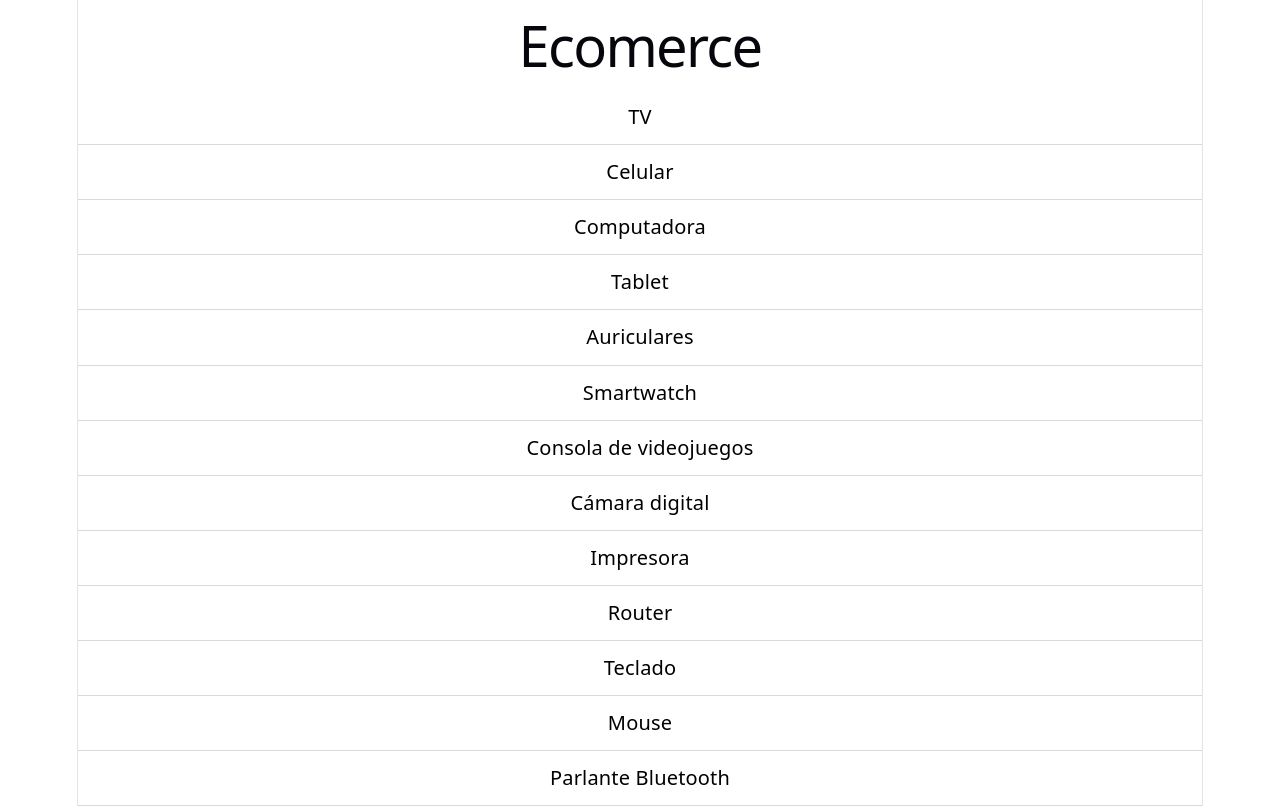
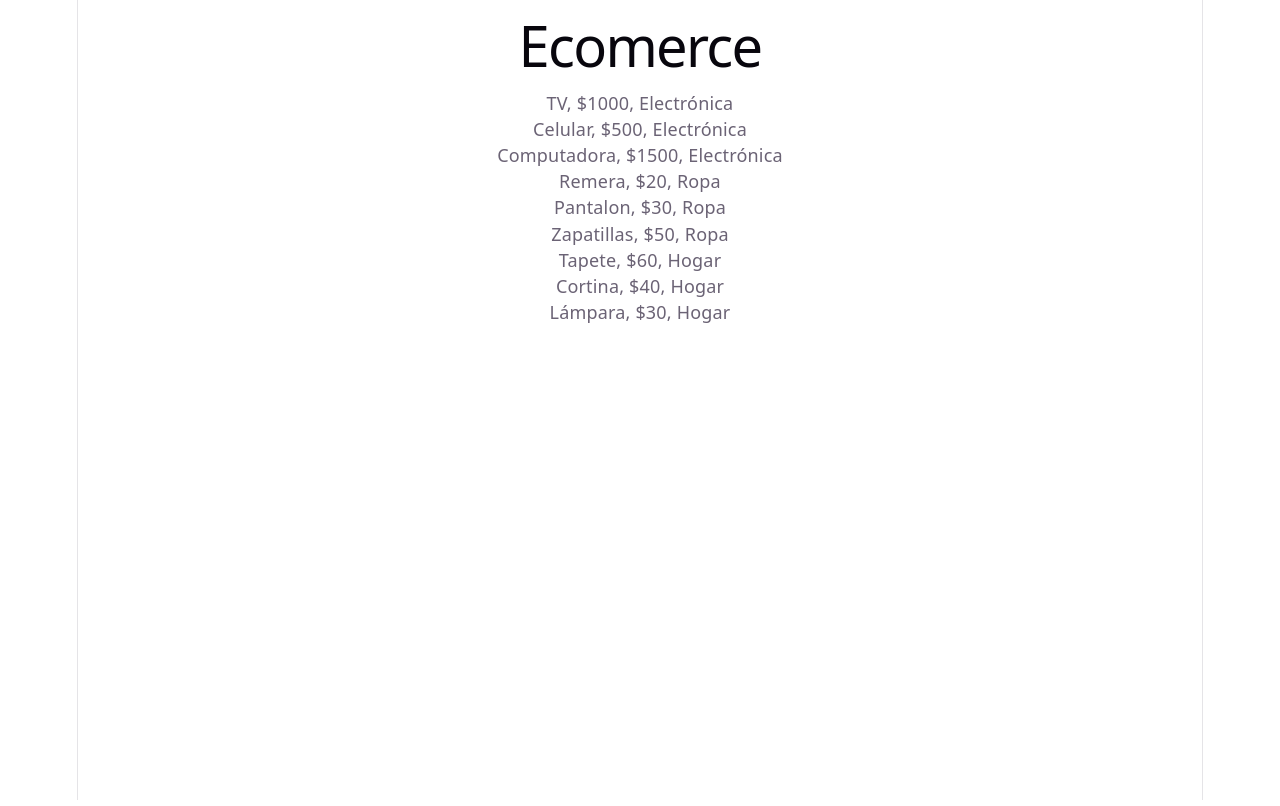
Before and after one commit to luci-o/TP-final-front, a React (Vite) app in the folder TP final/: page / in a window 1280 px wide. Built offline with nearby package versions, Linux system fonts and the light colour scheme.

Commit message:
Productos nuevo y se muestran más cosas en la tarjeta

```diff
--- a/TP final/src/Ecomerce.css
+++ /dev/null
@@ -1,17 +0,0 @@
-
-body {
-  margin: 0;
-  background: white;
-}
-
-
-
-
-
-
-.tarjeta {
-  padding: 14px 16px;
-  border-bottom: 1px solid #d9d9d9;
-  color: black;
-  font-size: 20px;
-}
--- a/TP final/src/Ecomerce.tsx
+++ b/TP final/src/Ecomerce.tsx
@@ -1,58 +1,59 @@
-import './Ecomerce.css'
-
 const elementos = [
   {
     id: 1,
-    nombre: "TV"
+    nombre: "TV",
+    precio: "$1000",
+    tipo: "Electrónica"
   },
   {
     id: 2,
-    nombre: "Celular"
-  }
-,
-{   id: 3,
-  nombre: "Computadora"
+    nombre: "Celular",
+    precio: "$500",
+    tipo: "Electrónica"
+  },
+  {
+    id: 3,
+    nombre: "Computadora",
+    precio: "$1500",
+    tipo: "Electrónica"
   },
   {
     id: 4,
-  nombre: "Tablet"
+    nombre: "Remera",
+    precio: "$20",
+    tipo: "Ropa"
   },
   {
     id: 5,
-  nombre: "Auriculares"
+    nombre: "Pantalon",
+    precio: "$30",
+    tipo: "Ropa"
   },
   {
     id: 6,
-  nombre: "Smartwatch"
+    nombre: "Zapatillas",
+    precio: "$50",
+    tipo: "Ropa"
   },
   {
     id: 7,
-  nombre: "Consola de videojuegos"
+    nombre: "Tapete",
+    precio: "$60",
+    tipo: "Hogar"
   },
   {
     id: 8,
-  nombre: "Cámara digital"
+    nombre: "Cortina",
+    precio: "$40",
+    tipo: "Hogar"
   },
   {
     id: 9,
-  nombre: "Impresora"
-},
-{
-  id: 10,
-  nombre: "Router"
-},
-{
-  id: 11,
-  nombre: "Teclado"
-},
-{
-  id: 12,
-  nombre: "Mouse"
-},
-{
-  id: 13,
-  nombre: "Parlante Bluetooth"
+    nombre: "Lámpara",
+    precio: "$30",
+    tipo: "Hogar"
   }
+
 ]
 
 function App() {
@@ -64,7 +65,7 @@ function App() {
 
       {elementos.map((elemento) => (
         <div className="tarjeta" key={elemento.id}>
-          {elemento.nombre}
+          {elemento.nombre}, {elemento.precio}, {elemento.tipo}
         </div>
       ))}
     </main>
```
Lines whose indentation alone changed are shown as unchanged.
